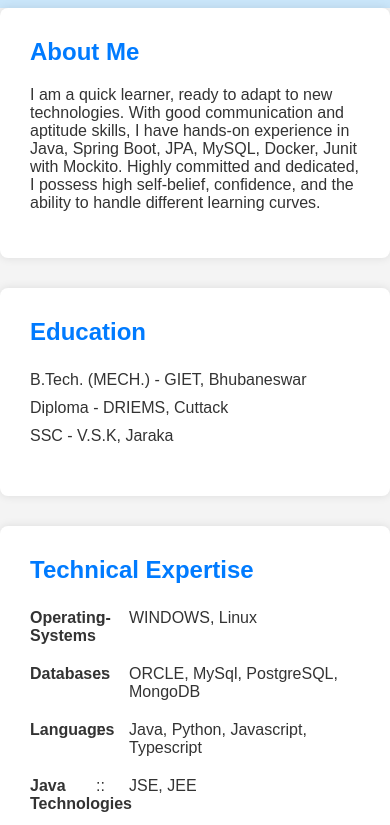
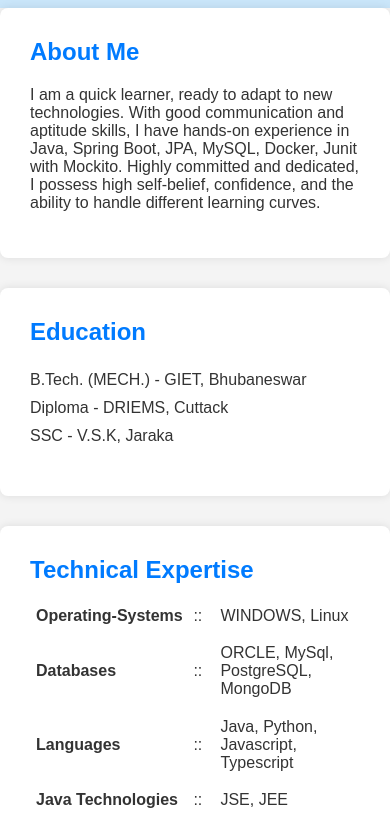
Before and after one commit to rajdeepaksahoo/portfolio, a plain HTML site: page index.html in a window 390 px wide. Shown: the part 243-1068 px from the top of the page. Drawn offline with Linux system fonts and the light colour scheme; a script that the page names is missing.

Commit message:
Add files via upload
Css Updated

```diff
--- a/portfolio.css
+++ b/portfolio.css
@@ -140,12 +140,17 @@ a:hover {
 }
 .value{
     width: 70%;
+    box-sizing: border-box;
 }
 .collon{
     width: 10%;
 }
 .li{
     display: flex;
+    align-items: center;
+    justify-content: space-between;
+    list-style-type: none;
+    padding: 6px;
 }
 a:active {
     color: red;
@@ -194,4 +199,17 @@ a:active {
         margin: 0;
         padding: 0;
     }
+    .key{
+        width: 47%;
+    }
+    .value{
+        width: 42%;
+        box-sizing: border-box;
+    }
+    .collon{
+        width: 6%;
+    }
+    .li{
+        padding-top: 1%;
+    }
 }
```
